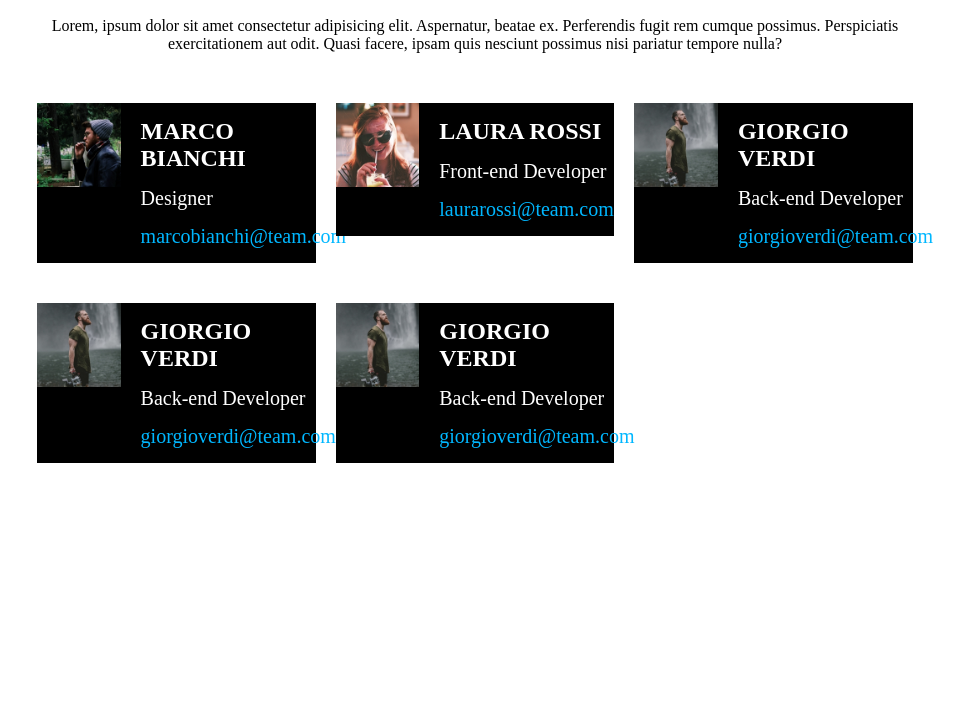
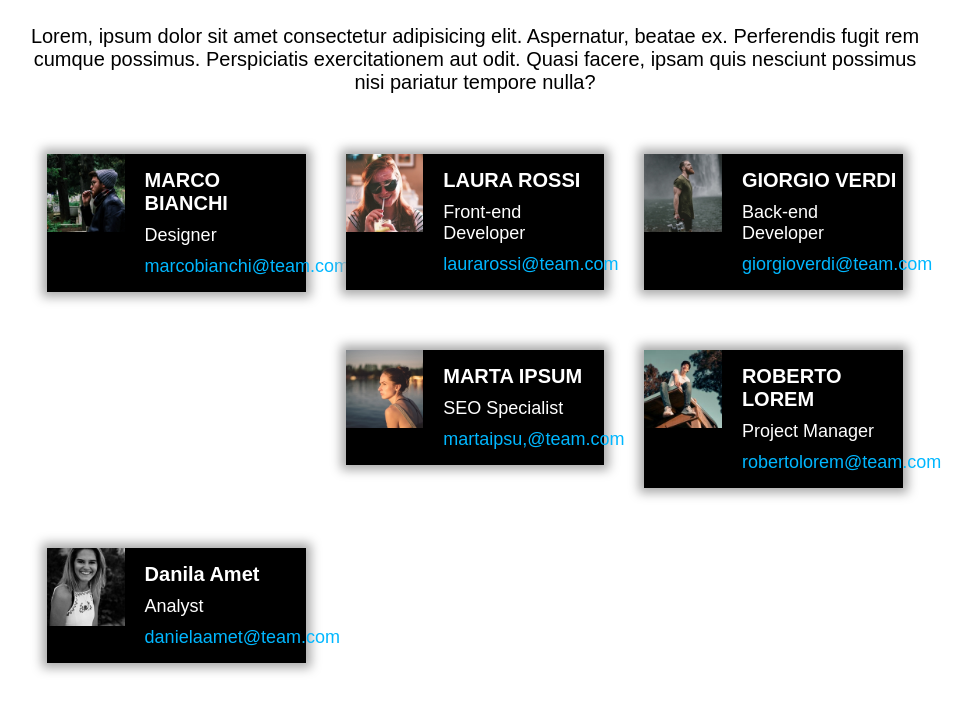
Before and after one commit to bittoMazza/html-css-float-cards, a plain HTML site: page index.html in a window 1280 px wide. Shown: the part 90-800 px from the top of the page, without its empty margins (165-1137 px from the left). Drawn offline with Linux system fonts and the light colour scheme.

Commit message:
manca font

```diff
--- a/css/style.css
+++ b/css/style.css
@@ -2,7 +2,9 @@
     margin: 0;
     padding: 0;
     box-sizing: border-box;
+    font-family: 'Dosis', sans-serif;
 }
+
 
 .clearfix::after{
     content: '';
@@ -13,7 +15,9 @@ header,main{
     width: 70%;
     margin: 0 auto;
 }
-
+.header-text p{
+    font-size: 20px;
+}
 header{
     text-align: center;
     margin: 0 auto;
@@ -24,16 +28,22 @@ header{
 }
 
 h1{
-    color: rgb(206, 54, 186);
+    color: rgb(243, 71, 128);
     margin: 30px 0 40px 0;
+    font-size: 40px;
 }
 
 .cards{
-    margin: 10px;
-    margin-bottom: 30px;
+    /* -webkit-box-shadow: 0px 0px 33px -4px #555;
+    -moz-box-shadow: 0px 0px 33px -4px #555;
+    -o-box-shadow: 0px 0px 33px -4px #555;
+    box-shadow: 0px 0px 33px -4px #555; */
+    box-shadow: 0px 0px 10px 5px #aaa;
+    margin: 20px;
+    margin-bottom: 40px;
     float: left;
     background-color: black;
-    width: calc(100% / 3 - 20px);
+    width: calc(100% / 3 - 40px);
 
 }
 
@@ -45,28 +55,27 @@ h1{
 
 
 .cards-name{
-    font-size: 1.5rem;
+    font-size:20px;
 }
 
 .cards-text h3,span{
     color: white;
 }
 
-.work-position{
-    display:block;
-    padding: 15px 0 15px 0;
-}
+
 .cards-text{
     margin: 15px 0 15px 0;
     width: calc(100% - 30% - 20px);
     float: left;
 }
 .work-position{
-    font-size: 20px;
+    display:block;
+    padding: 10px 0 10px 0;
+    font-size: 18px;
 }
 
 .cards-email{
     text-decoration: none;
     color: rgb(0, 183, 255);
-    font-size: 20px;
+    font-size: 18px;
 }
--- a/index.html
+++ b/index.html
@@ -1,17 +1,22 @@
 <!DOCTYPE html>
 <html lang="en">
+
 <head>
     <meta charset="UTF-8">
     <meta http-equiv="X-UA-Compatible" content="IE=edge">
     <meta name="viewport" content="width=device-width, initial-scale=1.0">
     <title>Document</title>
     <link rel="stylesheet" href="./css/style.css">
+
 </head>
+
 <body>
     <header>
         <h1>Meet Our Team</h1>
         <div class="header-text">
-            <p>Lorem, ipsum dolor sit amet consectetur adipisicing elit. Aspernatur, beatae ex. Perferendis fugit rem cumque possimus. Perspiciatis exercitationem aut odit. Quasi facere, ipsam quis nesciunt possimus nisi pariatur tempore nulla?</p>
+            <p>Lorem, ipsum dolor sit amet consectetur adipisicing elit. Aspernatur, beatae ex. Perferendis fugit rem
+                cumque possimus. Perspiciatis exercitationem aut odit. Quasi facere, ipsam quis nesciunt possimus nisi
+                pariatur tempore nulla?</p>
         </div>
     </header>
     <main>
@@ -21,7 +26,7 @@
                 <div class="cards-text">
                     <h3 class="cards-name">MARCO BIANCHI</h3>
                     <span class="work-position">Designer</span>
-                    <a class="cards-email" href = "mailto: marcobianchi@team.com">marcobianchi@team.com</a>
+                    <a class="cards-email" href="mailto: marcobianchi@team.com">marcobianchi@team.com</a>
                 </div>
             </div>
             <div class="cards ">
@@ -29,7 +34,7 @@
                 <div class="cards-text">
                     <h3 class="cards-name">LAURA ROSSI</h3>
                     <span class="work-position">Front-end Developer</span>
-                    <a class="cards-email" href = "mailto: laurarossi@team.com">laurarossi@team.com</a>
+                    <a class="cards-email" href="mailto: laurarossi@team.com">laurarossi@team.com</a>
                 </div>
             </div>
             <div class="cards ">
@@ -37,26 +42,35 @@
                 <div class="cards-text">
                     <h3 class="cards-name">GIORGIO VERDI</h3>
                     <span class="work-position">Back-end Developer</span>
-                    <a class="cards-email" href = "mailto: giorgioverdi@team.com">giorgioverdi@team.com</a>
+                    <a class="cards-email" href="mailto: giorgioverdi@team.com">giorgioverdi@team.com</a>
+                </div>
+            </div>
+            <div class="cards ">
+                <img class="fleft cards-image" src="./img/female2.png" alt="immagine Marco Bianchi">
+                <div class="cards-text">
+                    <h3 class="cards-name">MARTA IPSUM</h3>
+                    <span class="work-position">SEO Specialist</span>
+                    <a class="cards-email" href="mailto: martaipsu,@team.com">martaipsu,@team.com</a>
+                </div>
+            </div>
+            <div class="cards ">
+                <img class="fleft cards-image" src="./img/male3.png" alt="immagine Marco Bianchi">
+                <div class="cards-text">
+                    <h3 class="cards-name">ROBERTO LOREM</h3>
+                    <span class="work-position">Project Manager</span>
+                    <a class="cards-email" href="mailto: robertolorem@team.com">robertolorem@team.com</a>
+                </div>
+            </div>
+            <div class="cards ">
+                <img class="fleft cards-image" src="./img/female3.png" alt="immagine Marco Bianchi">
+                <div class="cards-text">
+                    <h3 class="cards-name">Danila Amet</h3>
+                    <span class="work-position">Analyst</span>
+                    <a class="cards-email" href="mailto: danielaamet@team.com">danielaamet@team.com</a>
                 </div>
             </div>
         </div>
-        <div class="cards ">
-            <img class="fleft cards-image" src="./img/male2.png" alt="immagine Marco Bianchi">
-            <div class="cards-text">
-                <h3 class="cards-name">GIORGIO VERDI</h3>
-                <span class="work-position">Back-end Developer</span>
-                <a class="cards-email" href = "mailto: giorgioverdi@team.com">giorgioverdi@team.com</a>
-            </div>
-        </div>
-        <div class="cards ">
-            <img class="fleft cards-image" src="./img/male2.png" alt="immagine Marco Bianchi">
-            <div class="cards-text">
-                <h3 class="cards-name">GIORGIO VERDI</h3>
-                <span class="work-position">Back-end Developer</span>
-                <a class="cards-email" href = "mailto: giorgioverdi@team.com">giorgioverdi@team.com</a>
-            </div>
-        </div>
+
     </main>
 </body>
 </html>
```
